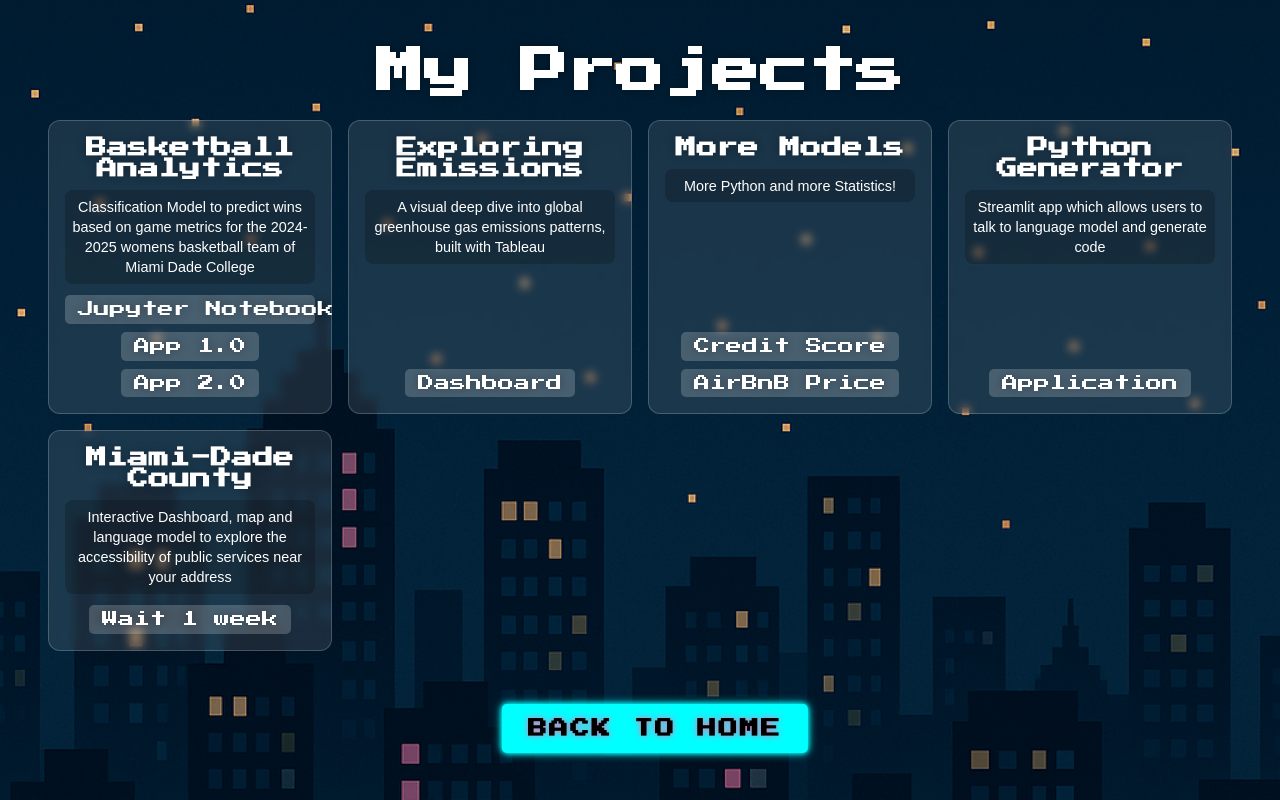
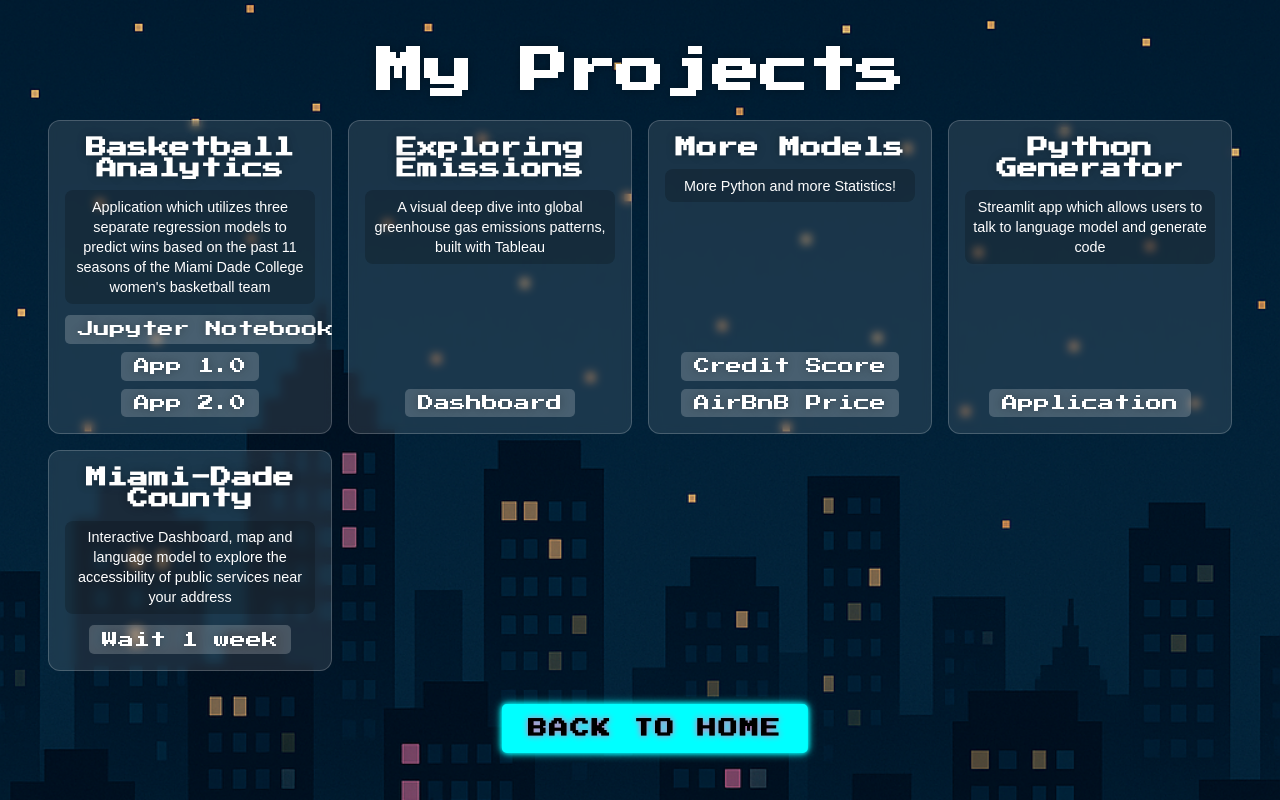
Before and after one commit to SallyPosey/Portfolio, a React (Create React App) app in the folder nosfuratu-portfolio/: page /projects in a window 1280 px wide. Built offline with nearby package versions, Linux system fonts and the light colour scheme.

Commit message:
Update Basketball Analytics project summary to reflect regression models and historical data

```diff
--- a/nosfuratu-portfolio/src/pages/Projects.js
+++ b/nosfuratu-portfolio/src/pages/Projects.js
@@ -10,7 +10,7 @@ function Projects() {
         <div className="project-card">
           <h2 className="project-title">Basketball Analytics</h2>
           <p className="project-summary">
-            Classification Model to predict wins based on game metrics for the 2024-2025 womens basketball team of Miami Dade College
+            Application which utilizes three separate regression models to predict wins based on the past 11 seasons of the Miami Dade College women's basketball team
           </p>
           <div className="project-links">
             <a href="https://colab.research.google.com/drive/1ftVDKIZjiPuammCoigxZgorQ9oiHbrb-#scrollTo=a00-Ctavmxj6&uniqifier=1"
```
